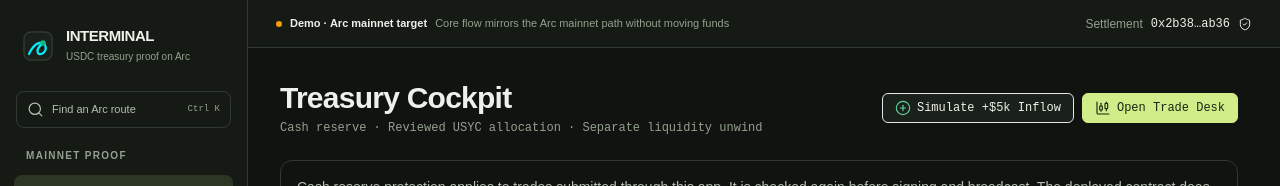
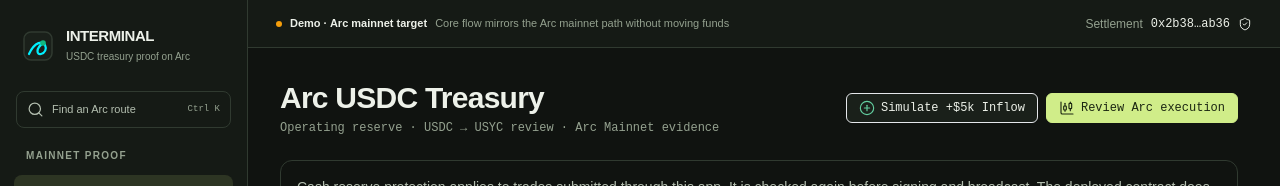
Before and after one commit to Tajudeeen/interminal-, a React (Vite) app: page / in a window 1280 px wide. Both pictures are taken after a click on the button "90-second reviewer path". Shown: the top 186 px of the page. Built offline with nearby package versions, Linux system fonts and the light colour scheme; no server answers.

Commit message:
refactor: make treasury screen describe the Arc proof directly

```diff
--- a/src/components/views/TreasuryCockpitView.tsx
+++ b/src/components/views/TreasuryCockpitView.tsx
@@ -144,10 +144,10 @@ export const TreasuryCockpitView: React.FC = () => {
       <div className="flex flex-col sm:flex-row sm:items-center justify-between gap-4">
         <div>
           <h1 className="font-display font-black text-2xl sm:text-3xl text-themed tracking-tight">
-            Treasury Cockpit
+            Arc USDC Treasury
           </h1>
           <p className="font-mono text-xs text-muted mt-1">
-            Cash reserve · Reviewed USYC allocation · Separate liquidity unwind
+            Operating reserve · USDC → USYC review · Arc Mainnet evidence
           </p>
         </div>
         <div className="flex items-center gap-2">
@@ -167,7 +167,7 @@ export const TreasuryCockpitView: React.FC = () => {
             onClick={() => setView("terminal")}
             leftIcon={<Icon name="candlestick_chart" className="material-symbols-outlined text-[16px]" />}
           >
-            Open Trade Desk
+            Review Arc execution
           </Button>
         </div>
       </div>
```
